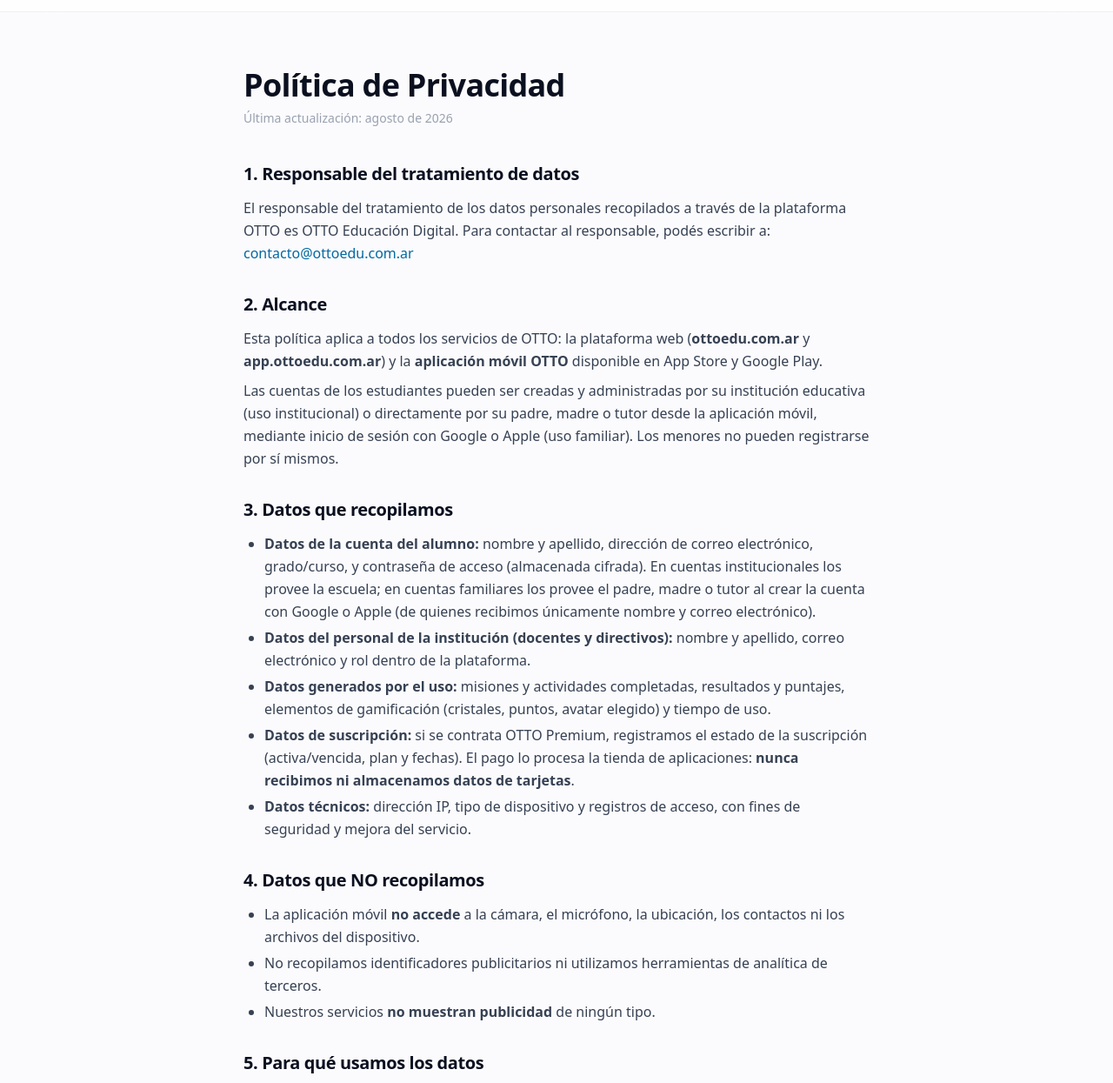
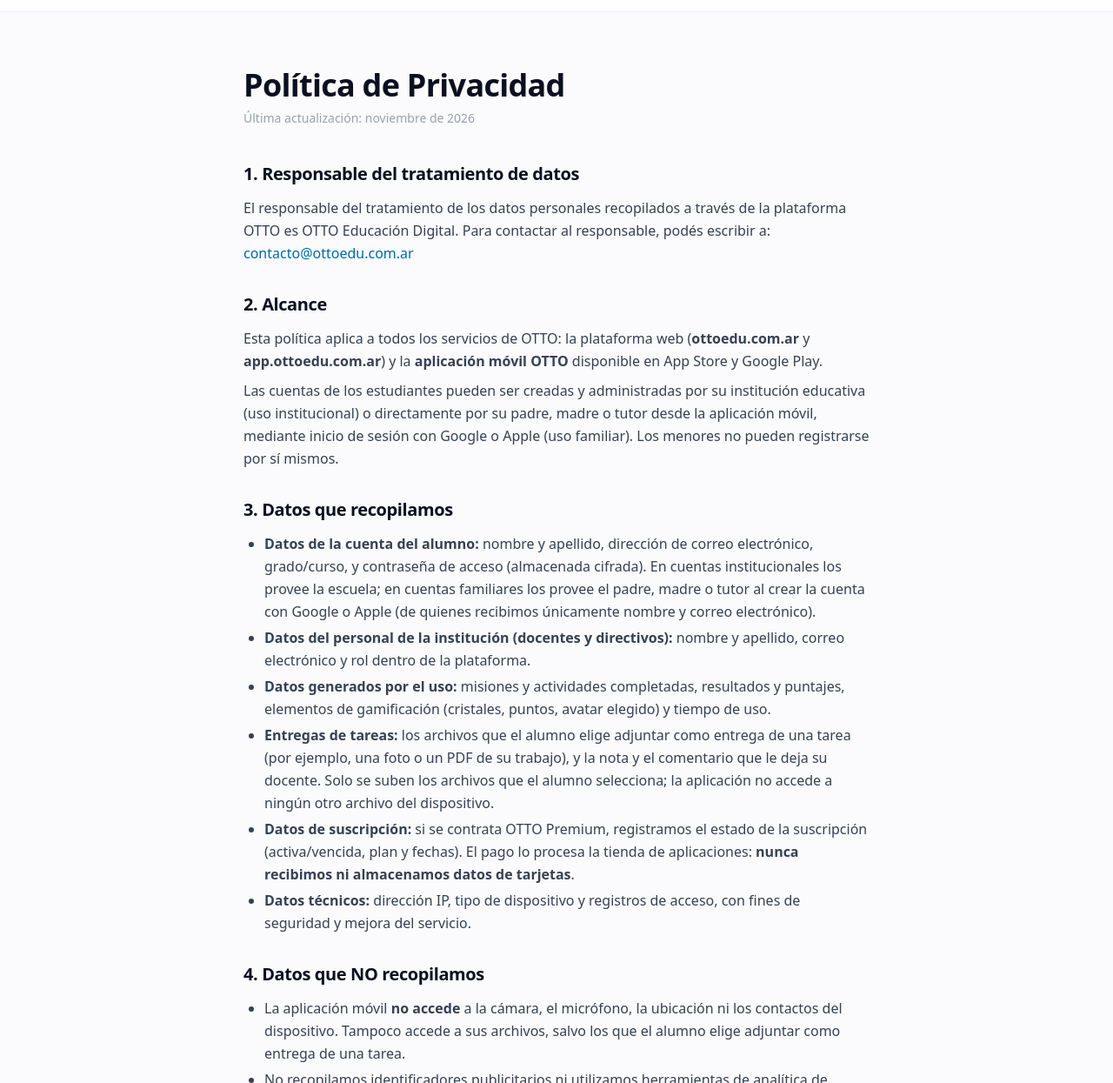
Before and after one commit to pancholi1/OTTO-landingPage, an Astro site: page /privacidad in a window 1280 px wide. Shown: the part 51-1296 px from the top of the page at 87% size. Built offline with nearby package versions, Linux system fonts and the light colour scheme; Astro itself is replaced by a stand-in of ours; a web font is replaced by a local one.

Commit message:
fix(privacidad): declare homework uploads and Expo updates
The app lets students attach photos or PDFs as homework, but the policy
said it never accessed device files. Now it lists homework submissions and
the teacher's grade/comment, clarifies that only files the student picks
are uploaded, and names Expo as the provider of app updates.

Co-Authored-By: Claude Opus 5.5 <noreply@anthropic.com>

```diff
--- a/src/pages/privacidad.astro
+++ b/src/pages/privacidad.astro
@@ -36,7 +36,7 @@ import '../styles/global.css';
     <!-- CONTENT -->
     <main class="max-w-3xl mx-auto px-4 sm:px-6 py-16">
       <h1 class="font-display text-4xl font-semibold text-[#0B1020] mb-2 tracking-tight">Política de Privacidad</h1>
-      <p class="text-sm text-gray-400 mb-10">Última actualización: agosto de 2026</p>
+      <p class="text-sm text-gray-400 mb-10">Última actualización: noviembre de 2026</p>
 
       <div class="prose prose-gray max-w-none space-y-8 text-gray-700 leading-relaxed">
 
@@ -57,6 +57,7 @@ import '../styles/global.css';
             <li><strong>Datos de la cuenta del alumno:</strong> nombre y apellido, dirección de correo electrónico, grado/curso, y contraseña de acceso (almacenada cifrada). En cuentas institucionales los provee la escuela; en cuentas familiares los provee el padre, madre o tutor al crear la cuenta con Google o Apple (de quienes recibimos únicamente nombre y correo electrónico).</li>
             <li><strong>Datos del personal de la institución (docentes y directivos):</strong> nombre y apellido, correo electrónico y rol dentro de la plataforma.</li>
             <li><strong>Datos generados por el uso:</strong> misiones y actividades completadas, resultados y puntajes, elementos de gamificación (cristales, puntos, avatar elegido) y tiempo de uso.</li>
+            <li><strong>Entregas de tareas:</strong> los archivos que el alumno elige adjuntar como entrega de una tarea (por ejemplo, una foto o un PDF de su trabajo), y la nota y el comentario que le deja su docente. Solo se suben los archivos que el alumno selecciona; la aplicación no accede a ningún otro archivo del dispositivo.</li>
             <li><strong>Datos de suscripción:</strong> si se contrata OTTO Premium, registramos el estado de la suscripción (activa/vencida, plan y fechas). El pago lo procesa la tienda de aplicaciones: <strong>nunca recibimos ni almacenamos datos de tarjetas</strong>.</li>
             <li><strong>Datos técnicos:</strong> dirección IP, tipo de dispositivo y registros de acceso, con fines de seguridad y mejora del servicio.</li>
           </ul>
@@ -65,7 +66,7 @@ import '../styles/global.css';
         <section>
           <h2 class="font-display text-xl font-semibold text-[#0B1020] mb-3">4. Datos que NO recopilamos</h2>
           <ul class="list-disc pl-6 mt-2 space-y-1">
-            <li>La aplicación móvil <strong>no accede</strong> a la cámara, el micrófono, la ubicación, los contactos ni los archivos del dispositivo.</li>
+            <li>La aplicación móvil <strong>no accede</strong> a la cámara, el micrófono, la ubicación ni los contactos del dispositivo. Tampoco accede a sus archivos, salvo los que el alumno elige adjuntar como entrega de una tarea.</li>
             <li>No recopilamos identificadores publicitarios ni utilizamos herramientas de analítica de terceros.</li>
             <li>Nuestros servicios <strong>no muestran publicidad</strong> de ningún tipo.</li>
           </ul>
@@ -76,6 +77,7 @@ import '../styles/global.css';
           <p>Los datos recopilados se utilizan exclusivamente para:</p>
           <ul class="list-disc pl-6 mt-2 space-y-1">
             <li>Permitir el acceso del alumno a su cuenta y a los contenidos asignados por sus docentes.</li>
+            <li>Permitir que el alumno entregue sus tareas y reciba la devolución de su docente.</li>
             <li>Registrar y mostrar el progreso académico al propio alumno, a sus docentes y a su institución.</li>
             <li>Operar las funciones de gamificación (cristales, puntos, avatares).</li>
             <li>Gestionar la suscripción OTTO Premium (habilitar el acceso según su estado).</li>
@@ -103,6 +105,7 @@ import '../styles/global.css';
             <li>Las contraseñas se almacenan cifradas (hash) en nuestros servidores.</li>
             <li>En la aplicación móvil, las credenciales de sesión se guardan en el almacenamiento seguro del sistema operativo (Keychain en iOS, Keystore en Android).</li>
             <li>La infraestructura de servidores está alojada en Railway Corp. (Estados Unidos), que actúa únicamente como proveedor de infraestructura, con niveles adecuados de protección conforme a la normativa argentina sobre transferencia internacional de datos.</li>
+            <li>Las actualizaciones de la aplicación móvil se distribuyen a través de Expo (650 Industries, Inc., Estados Unidos), que recibe únicamente datos técnicos (dirección IP, versión de la aplicación y un identificador de instalación generado al azar) para entregar la actualización que corresponde.</li>
             <li>Para la gestión de suscripciones utilizamos RevenueCat, Inc. (Estados Unidos), que procesa únicamente los recibos de compra de la tienda de aplicaciones asociados a un identificador de cuenta; nunca datos de tarjetas ni contenido educativo del alumno.</li>
           </ul>
         </section>
```
